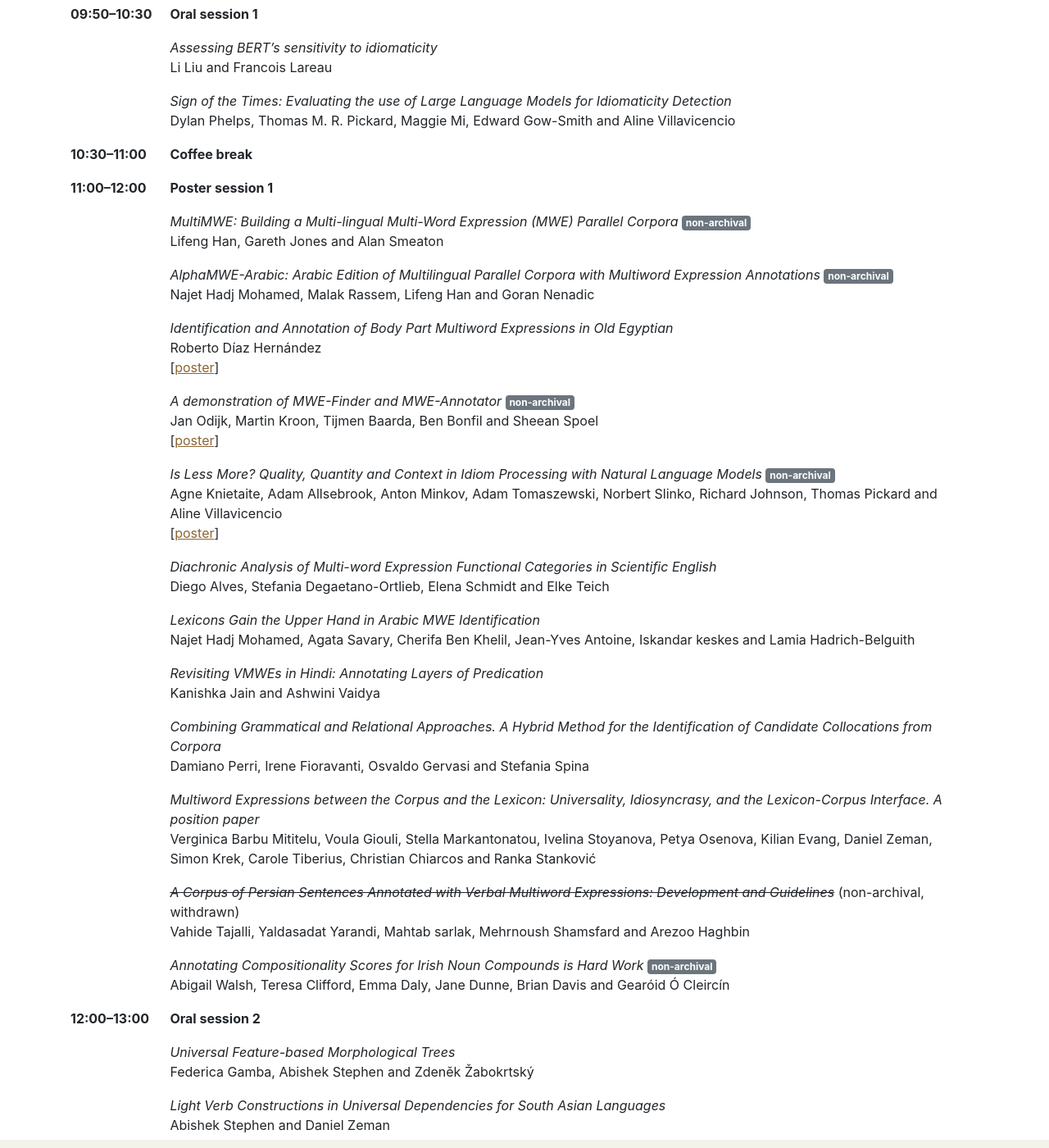
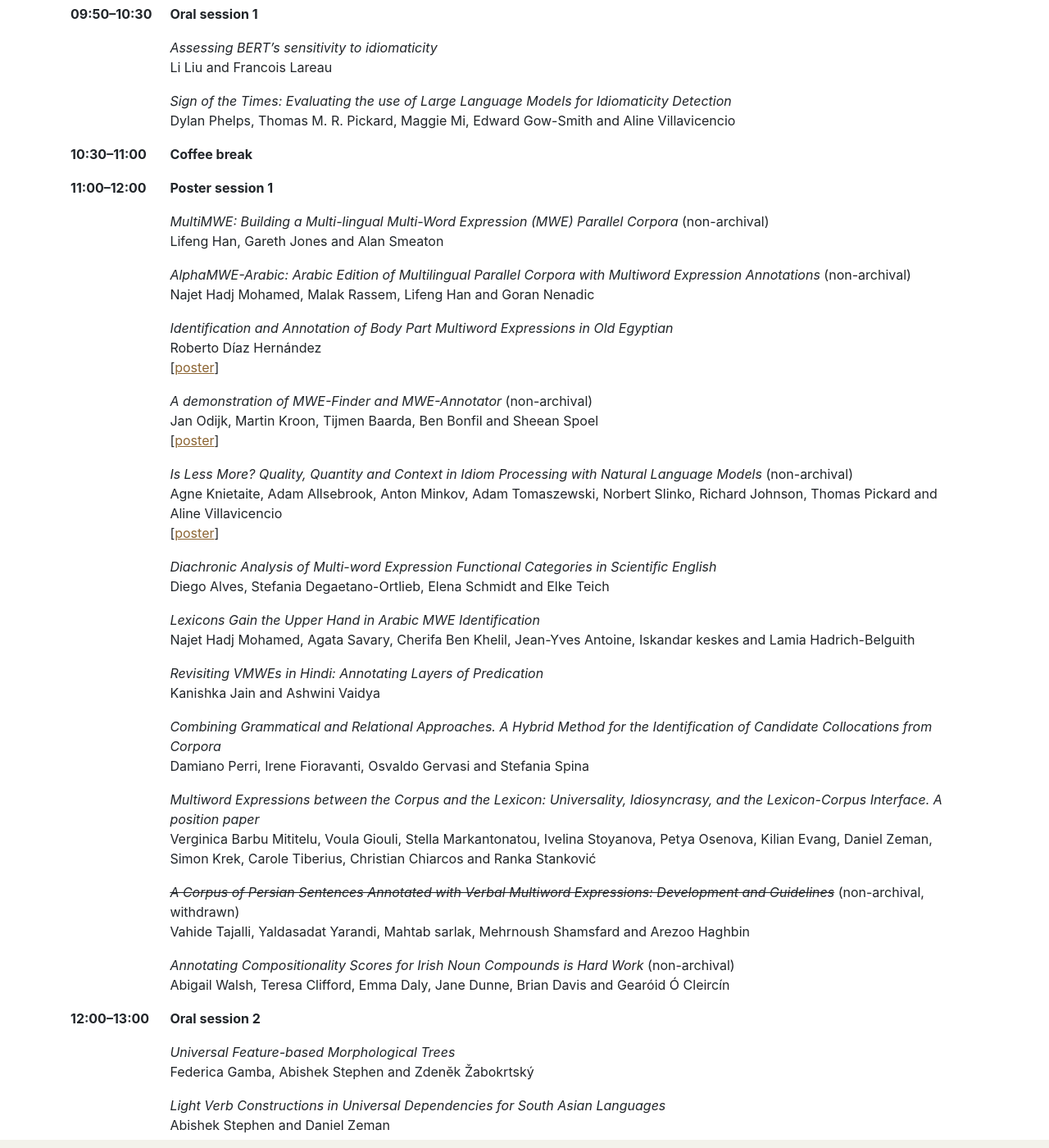
Before and after one commit to multiword/multiword.github.io, a Jekyll site: the page built from mweud2024/index.md, in a window 1280 px wide and 1400 px high, scrolled down 1692 px. Shown: the whole window at 82% size. Built offline with Jekyll 4.4.1, drawn with Linux system fonts in a browser that asks for light colours; comment, search, counter and statistics services are not loaded; some of the changed text lies outside the part shown.

Commit message:
Revert "Use badges for non-archival marking"
This reverts commit 68b00fdb2c8846d21105936a1582791203d86bd4.

```diff
--- a/mweud2024/index.md
+++ b/mweud2024/index.md
@@ -131,14 +131,14 @@
     <tr>
         <td></td>
         <td>
-            <i>MultiMWE: Building a Multi-lingual Multi-Word Expression (MWE) Parallel Corpora</i> <span class="badge badge-secondary">non-archival</span><br>
+            <i>MultiMWE: Building a Multi-lingual Multi-Word Expression (MWE) Parallel Corpora</i> (non-archival)<br>
             Lifeng Han, Gareth Jones and Alan Smeaton<br>
         </td>
     </tr>
     <tr>
         <td></td>
         <td>
-            <i>AlphaMWE-Arabic: Arabic Edition of Multilingual Parallel Corpora with Multiword Expression Annotations</i> <span class="badge badge-secondary">non-archival</span><br>
+            <i>AlphaMWE-Arabic: Arabic Edition of Multilingual Parallel Corpora with Multiword Expression Annotations</i> (non-archival)<br>
             Najet Hadj Mohamed, Malak Rassem, Lifeng Han and Goran Nenadic<br>
         </td>
     </tr>
@@ -153,7 +153,7 @@
     <tr>
         <td></td>
         <td>
-            <i>A demonstration of MWE-Finder and MWE-Annotator</i> <span class="badge badge-secondary">non-archival</span><br>
+            <i>A demonstration of MWE-Finder and MWE-Annotator</i> (non-archival)<br>
             Jan Odijk, Martin Kroon, Tijmen Baarda, Ben Bonfil and Sheean Spoel<br>
             [<a href="posters/odijk-etal-2024-demonstration-poster.pdf">poster</a>]
         </td>
@@ -161,7 +161,7 @@
     <tr>
         <td></td>
         <td>
-            <i>Is Less More? Quality, Quantity and Context in Idiom Processing with Natural Language Models</i> <span class="badge badge-secondary">non-archival</span><br>
+            <i>Is Less More? Quality, Quantity and Context in Idiom Processing with Natural Language Models</i> (non-archival)<br>
             Agne Knietaite, Adam Allsebrook, Anton Minkov, Adam Tomaszewski, Norbert Slinko, Richard Johnson, Thomas Pickard and Aline Villavicencio<br>
             [<a href="posters/knietaite-etal-2024-less-poster.pdf">poster</a>]
         </td>
@@ -211,7 +211,7 @@
     <tr>
         <td></td>
         <td>
-            <i>Annotating Compositionality Scores for Irish Noun Compounds is Hard Work</i> <span class="badge badge-secondary">non-archival</span><br>
+            <i>Annotating Compositionality Scores for Irish Noun Compounds is Hard Work</i> (non-archival)<br>
             Abigail Walsh, Teresa Clifford, Emma Daly, Jane Dunne, Brian Davis and Gearóid Ó Cleircín<br>
         </td>
     </tr>
@@ -353,7 +353,7 @@
     <tr>
         <td></td>
         <td>
-            <i>MaiBaam: A Multi-Dialectal Bavarian Universal Dependency Treebank</i> <span class="badge badge-secondary">non-archival</span><br>
+            <i>MaiBaam: A Multi-Dialectal Bavarian Universal Dependency Treebank</i> (non-archival)<br>
             Verena Blaschke, Barbara Kovačić, Siyao Peng, Hinrich Schütze and Barbara Plank<br>
         </td>
     </tr>
@@ -382,28 +382,28 @@
     <tr>
         <td></td>
         <td>
-            <i>Redefining Syntactic and Morphological Tasks for Typologically Diverse Languages</i> <span class="badge badge-secondary">non-archival</span><br>
+            <i>Redefining Syntactic and Morphological Tasks for Typologically Diverse Languages</i> (non-archival)<br>
             Omer Goldman, Leonie Weissweiler and Reut Tsarfaty<br>
         </td>
     </tr>
     <tr>
         <td></td>
         <td>
-            <i>UCxn: Typologically Informed Annotation of Constructions Atop Universal Dependencies</i> <span class="badge badge-secondary">non-archival</span><br>
+            <i>UCxn: Typologically Informed Annotation of Constructions Atop Universal Dependencies</i> (non-archival)<br>
             Leonie Weissweiler, Nina Böbel, Kirian Guiller, Santiago Herrera, Wesley Scivetti, Arthur Lorenzi, Nurit Melnik, Archna Bhatia, Hinrich Schütze, Lori Levin, Amir Zeldes, Joakim Nivre, William Croft and Nathan Schneider<br>
         </td>
     </tr>
     <tr>
         <td></td>
         <td>
-            <i>Sparse Logistic Regression with High-order Features for Automatic Grammar Rule Extraction from Treebanks</i> <span class="badge badge-secondary">non-archival</span><br>
+            <i>Sparse Logistic Regression with High-order Features for Automatic Grammar Rule Extraction from Treebanks</i> (non-archival)<br>
             Santiago Herrera, Caio Corro and Sylvain Kahane<br>
         </td>
     </tr>
     <tr>
         <td></td>
         <td>
-            <i>Joint Annotation of Morphology and Syntax in Dependency Treebanks</i> <span class="badge badge-secondary">non-archival</span><br>
+            <i>Joint Annotation of Morphology and Syntax in Dependency Treebanks</i> (non-archival)<br>
             Bruno Guillaume, Kim Gerdes, Kirian Guiller, Sylvain Kahane and Yixuan Li<br>
         </td>
     </tr>
```
